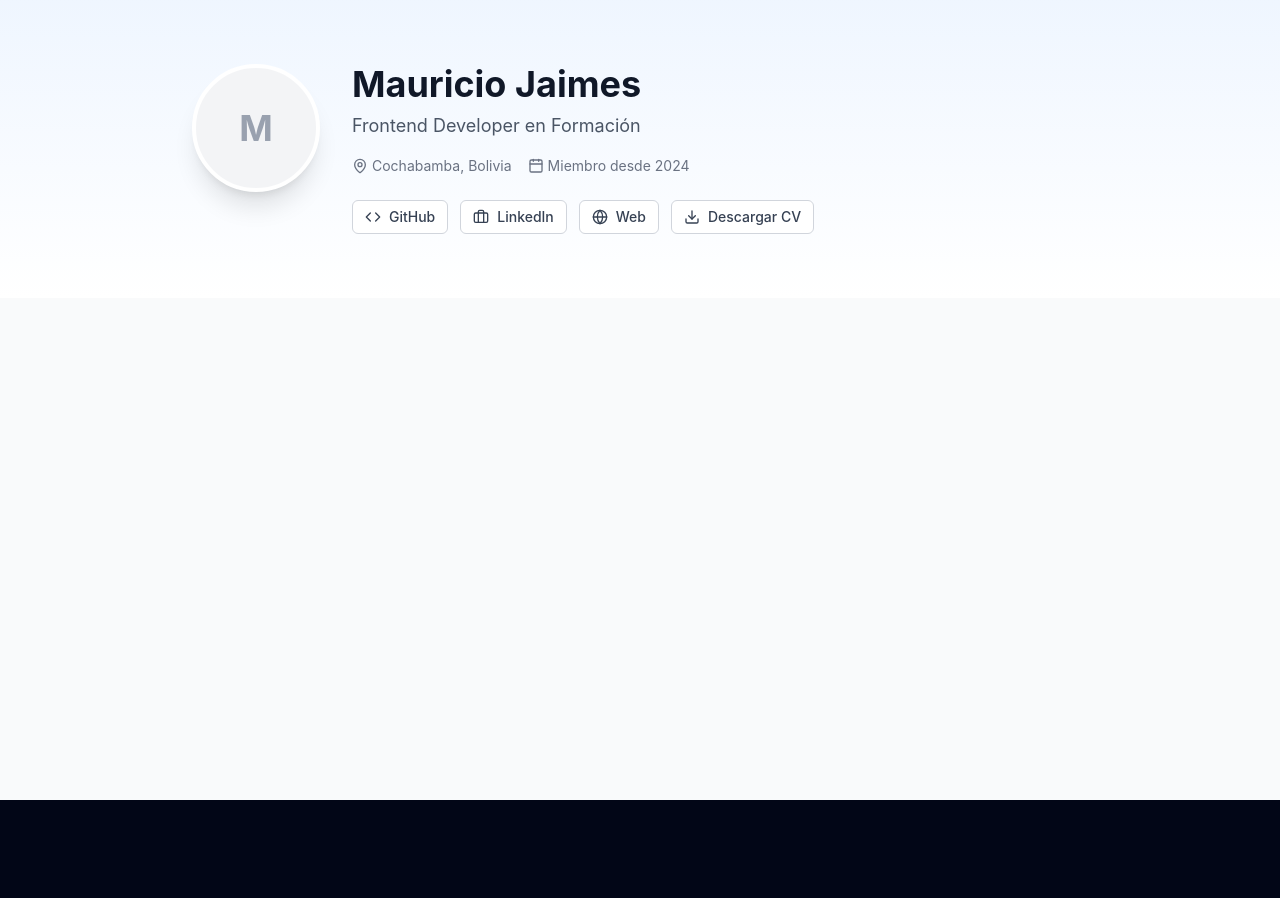
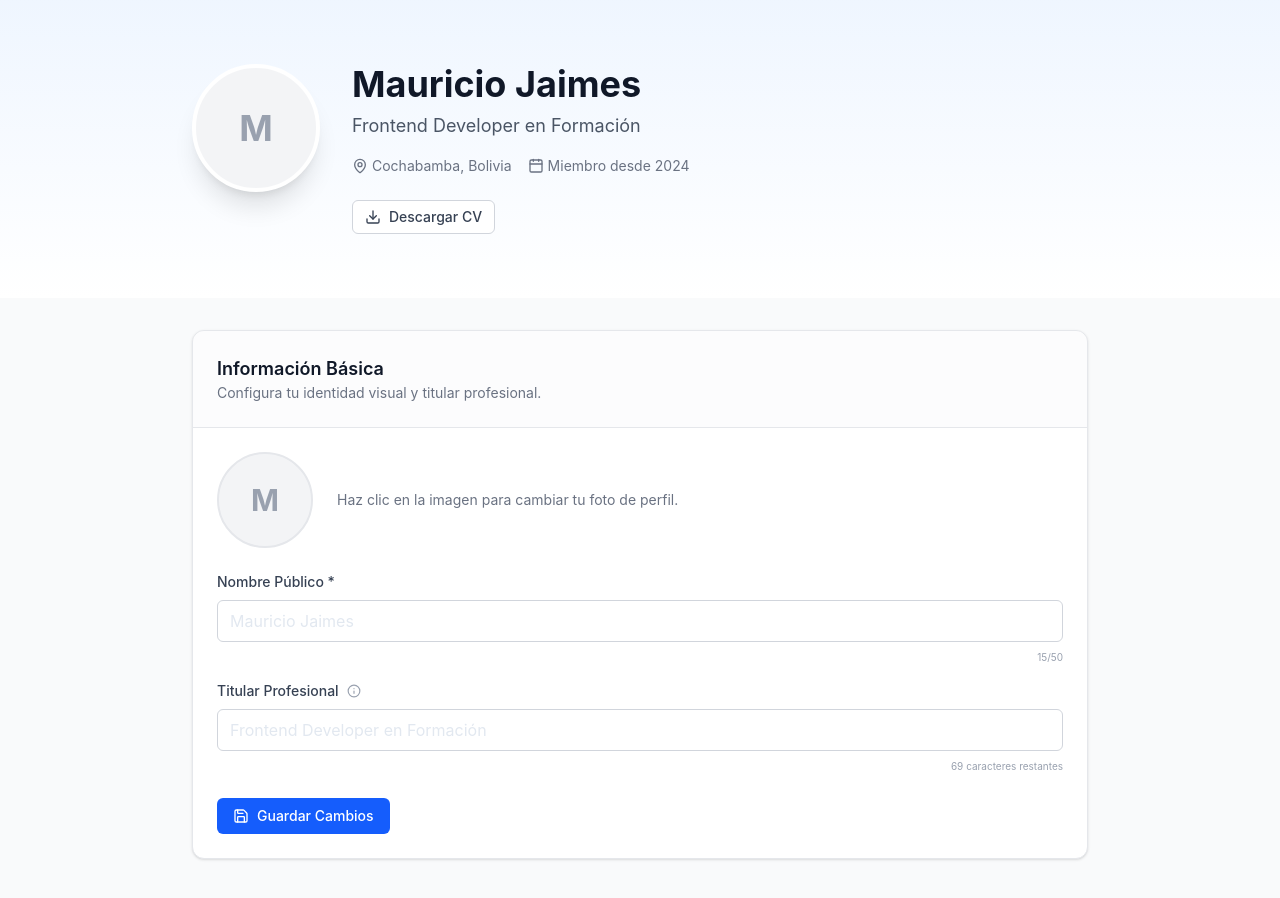
Before and after one commit to dpardo23/bytebusters-frontend, a React (Vite) app: page / in a window 1280 px wide. Shown: the top 898 px of the page. Before the commit the page ends 800 px from the top, so only its background shows below. Built offline with nearby package versions, Linux system fonts and the light colour scheme.

Commit message:
feat(profile): implementar formulario de edicion con validaciones y contador

```diff
--- a/src/App.jsx
+++ b/src/App.jsx
@@ -1,21 +1,23 @@
-import { HeroSection } from './components/portfolio/hero-section'
+import { HeroSection } from './components/portfolio/hero-section.jsx'
+import { ProfileEditForm } from './components/portfolio/profile-edit-form.jsx' // <--- ¿Tienes esta línea?
 
 function App() {
-  // Datos de prueba para simular la base de datos
   const mockUser = {
     name: "Mauricio Jaimes",
     headline: "Frontend Developer en Formación",
     location: "Cochabamba, Bolivia",
     createdAt: "2024-01-01",
-    githubUrl: "https://github.com",
-    linkedinUrl: "https://linkedin.com",
-    websiteUrl: "https://portafolio.com"
   }
 
   return (
-    <div className="min-h-screen bg-gray-50">
-      {/* Aquí estamos usando tu componente y pasándole los datos */}
+    <div className="min-h-screen bg-gray-50 pb-20">
       <HeroSection user={mockUser} />
+
+      {/* --- ESTA ES LA PARTE QUE FALTA EN TU CAPTURA --- */}
+      <div className="px-4">
+        <ProfileEditForm initialUser={mockUser} />
+      </div>
+      {/* ----------------------------------------------- */}
     </div>
   )
 }
--- /dev/null
+++ b/src/components/portfolio/profile-edit-form.jsx
@@ -0,0 +1,98 @@
+import { useState } from "react"
+import { Camera, Save, Loader2, Info } from "lucide-react"
+
+export function ProfileEditForm({ initialUser }) {
+  const [isLoading, setIsLoading] = useState(false)
+  const [formData, setFormData] = useState({
+    name: initialUser?.name || "",
+    headline: initialUser?.headline || "",
+  })
+
+  const headlineLimit = 100
+  const headlineCharsLeft = headlineLimit - formData.headline.length
+
+  const handleChange = (e) => {
+    const { name, value } = e.target
+    if (name === "name" && value.length > 50) return
+    if (name === "headline" && value.length > 100) return
+    setFormData(prev => ({ ...prev, [name]: value }))
+  }
+
+  const handleSave = () => {
+    if (!formData.name.trim()) return alert("El nombre es obligatorio")
+
+    setIsLoading(true)
+    setTimeout(() => {
+      setIsLoading(false)
+      alert("¡Perfil actualizado con éxito!");
+    }, 1000)
+  }
+
+  return (
+    <div className="bg-white border border-gray-200 rounded-xl shadow-sm overflow-hidden mt-8 max-w-4xl mx-auto">
+      <div className="p-6 border-b border-gray-200 bg-gray-50/50">
+        <h3 className="text-lg font-semibold text-gray-900">Información Básica</h3>
+        <p className="text-sm text-gray-500">Configura tu identidad visual y titular profesional.</p>
+      </div>
+      <div className="p-6 space-y-6 text-left">
+
+        {/* Avatar interactivo */}
+        <div className="flex items-center gap-6">
+          <div className="relative group cursor-pointer">
+            <div className="w-24 h-24 rounded-full border-2 border-gray-200 overflow-hidden bg-gray-100 flex items-center justify-center transition-opacity group-hover:opacity-80">
+              <span className="text-3xl font-bold text-gray-400">{formData.name.charAt(0) || "U"}</span>
+            </div>
+            <label className="absolute inset-0 flex items-center justify-center bg-black/40 text-white rounded-full opacity-0 group-hover:opacity-100 cursor-pointer transition-opacity">
+              <Camera className="w-6 h-6" />
+              <input type="file" className="hidden" accept="image/*" />
+            </label>
+          </div>
+          <p className="text-sm text-gray-500">Haz clic en la imagen para cambiar tu foto de perfil.</p>
+        </div>
+
+        <div className="grid gap-4">
+          {/* Campo Nombre */}
+          <div className="space-y-2">
+            <label className="block text-sm font-medium text-gray-700">Nombre Público *</label>
+            <input
+              type="text"
+              name="name"
+              value={formData.name}
+              onChange={handleChange}
+              className="w-full px-3 py-2 border border-gray-300 rounded-md focus:outline-none focus:ring-2 focus:ring-blue-500"
+            />
+            <p className="text-[10px] text-gray-400 text-right">{formData.name.length}/50</p>
+          </div>
+
+          {/* Campo Titular */}
+          <div className="space-y-2">
+            <div className="flex items-center gap-2">
+              <label className="block text-sm font-medium text-gray-700">Titular Profesional</label>
+              <Info className="w-3.5 h-3.5 text-gray-400" />
+            </div>
+            <input
+              type="text"
+              name="headline"
+              value={formData.headline}
+              onChange={handleChange}
+              placeholder="Ej. Software Engineer | React Specialist"
+              className="w-full px-3 py-2 border border-gray-300 rounded-md focus:outline-none focus:ring-2 focus:ring-blue-500"
+            />
+            <p className={`text-[10px] text-right ${headlineCharsLeft < 10 ? 'text-red-500 font-bold' : 'text-gray-400'}`}>
+              {headlineCharsLeft} caracteres restantes
+            </p>
+          </div>
+        </div>
+
+        <button
+          onClick={handleSave}
+          disabled={isLoading}
+          className="inline-flex items-center justify-center px-4 py-2 bg-blue-600 text-white text-sm font-medium rounded-md hover:bg-blue-700 disabled:opacity-50 transition-colors"
+        >
+          {isLoading ? <Loader2 className="mr-2 h-4 w-4 animate-spin" /> : <Save className="mr-2 h-4 w-4" />}
+          {isLoading ? 'Guardando...' : 'Guardar Cambios'}
+        </button>
+      </div>
+    </div>
+  )
+}
```
